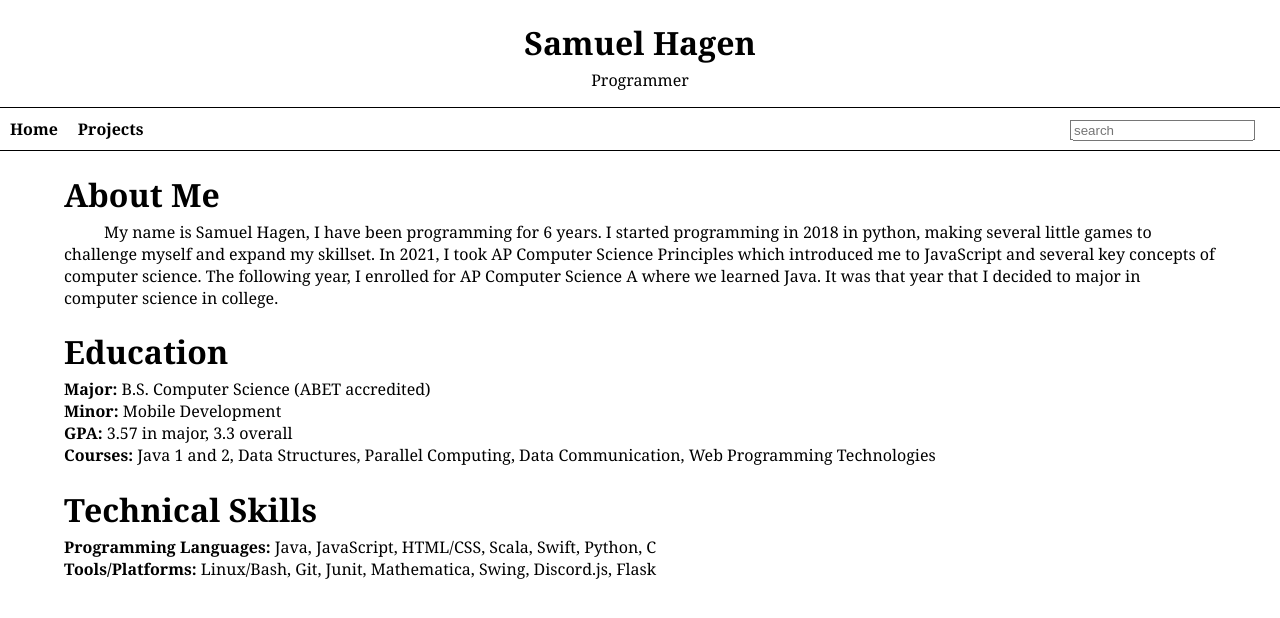
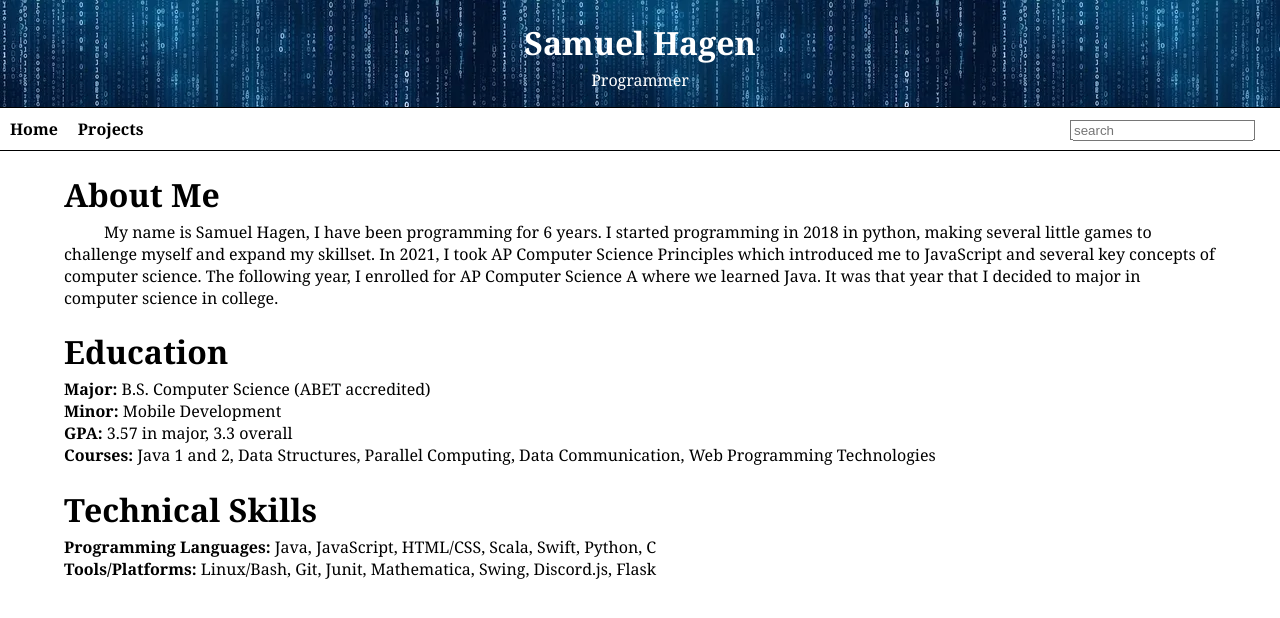
Before and after one commit to HagenSV/hagensv22.github.io, a plain HTML site: page index.html in a window 1280 px wide. Drawn offline with Linux system fonts and the light colour scheme.

Commit message:
Head background image

```diff
--- a/styles/main.css
+++ b/styles/main.css
@@ -1,11 +1,19 @@
 #head {
+    background-image: url("../images/head-background.webp");
+    height: fit-content;
+    overflow: hidden;
     text-align: center;
+    color: #ffffff;
+
+}
+
+#head h1 {
     animation: fadein 2s;
-
 }
 
 #head p {
     text-indent: 0;
+    animation: fadein 2s;
 }
 
 @keyframes fadein {
@@ -14,7 +22,7 @@
         color: #ffffff00
     }
     to {
-        color: #000000
+        color: #ffffff
     }
 }
 
```
Also changed, not shown: images/head-background.webp (added).
